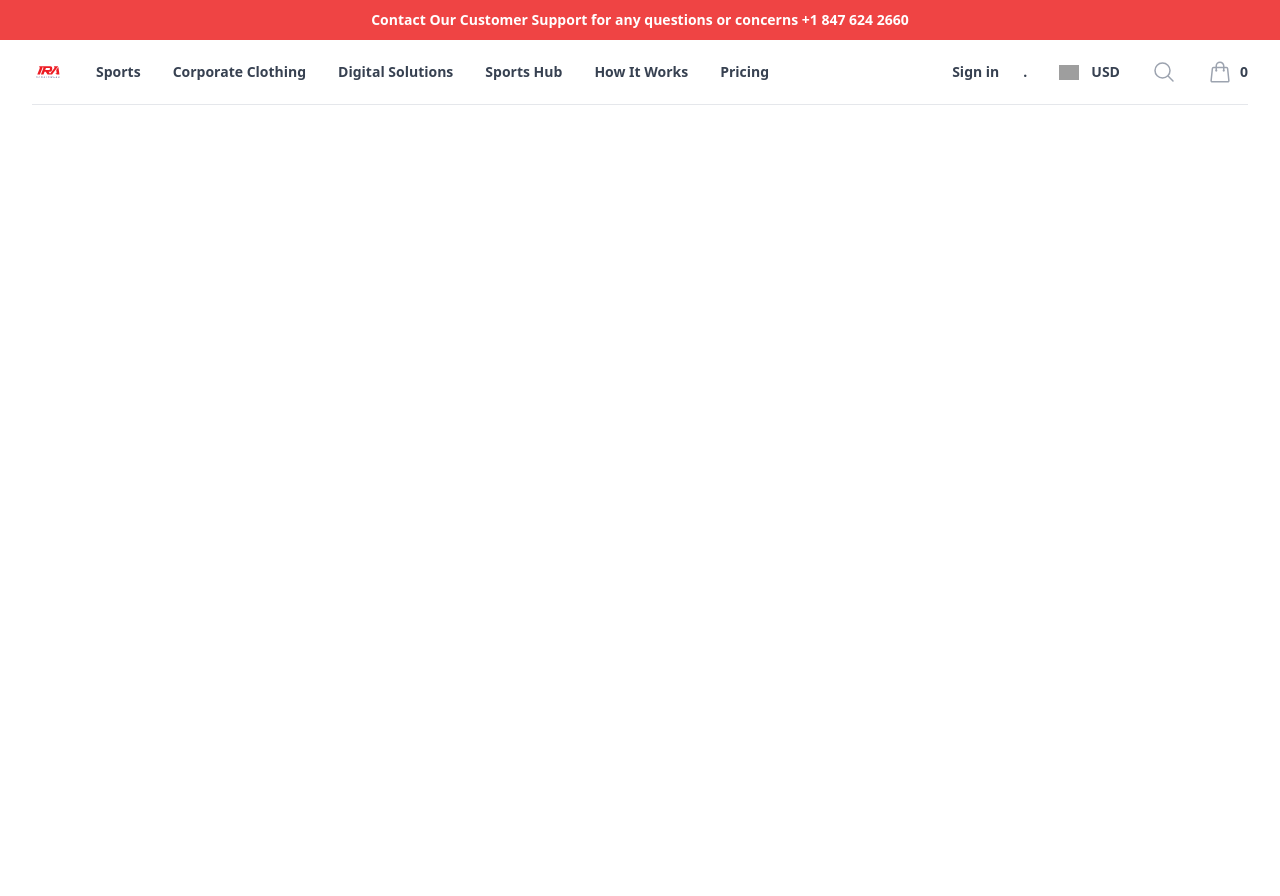
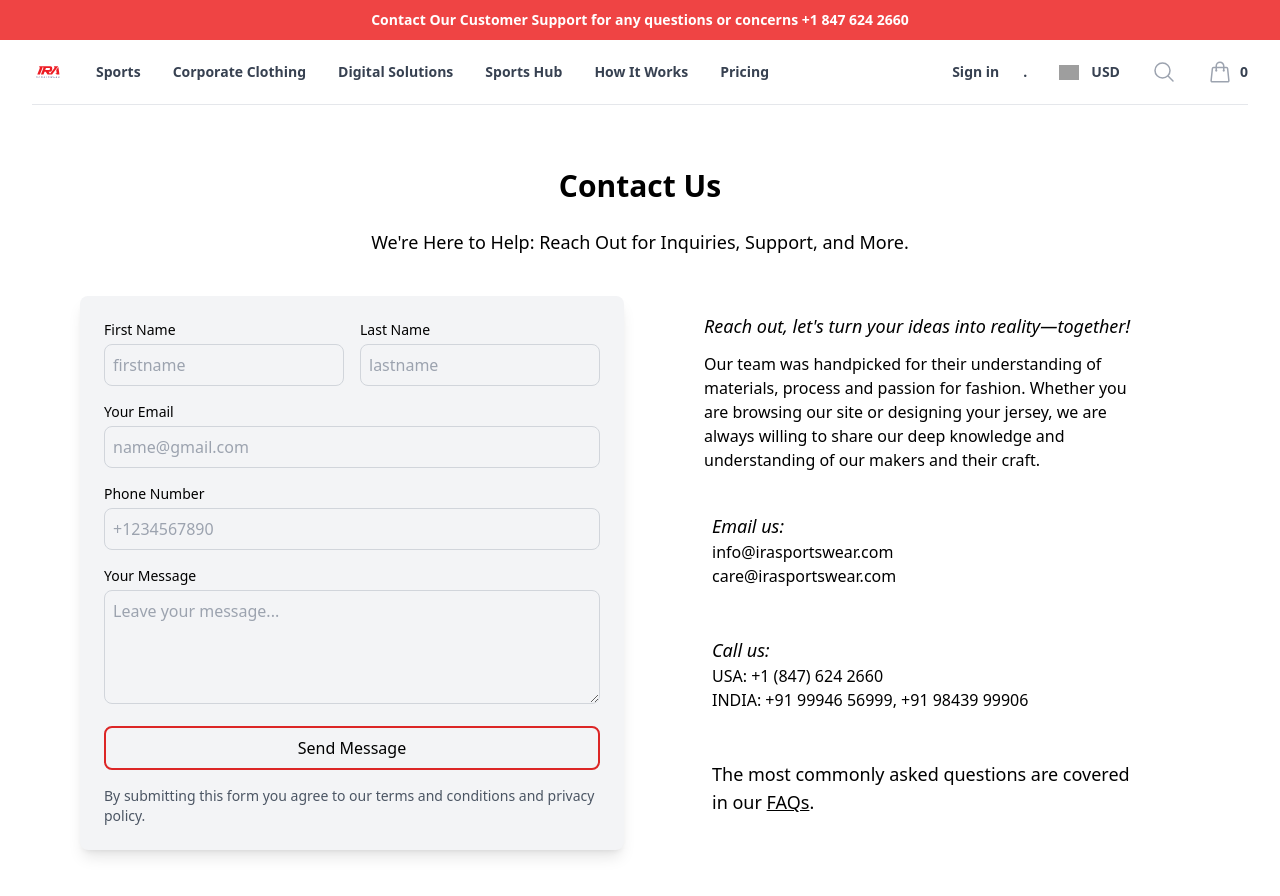
Before and after one commit to sajeesolutions/ira-sportswear, a React (Create React App) app: page / in a window 1280 px wide. Shown: the top 896 px of the page. Before the commit the page ends 800 px from the top, so only its background shows below. Built offline with nearby package versions, Linux system fonts and the light colour scheme; grey boxes are pictures that could not be loaded.

Commit message:
Added Contact Page using: react-hook-form(^7.53.2), @hookform/resolvers(^3.9.1), zod(^3.23.8)

```diff
--- a/package.json
+++ b/package.json
@@ -6,13 +6,16 @@
     "18": "0.0.0",
     "@headlessui/react": "^2.2.0",
     "@heroicons/react": "^2.2.0",
+    "@hookform/resolvers": "^3.9.1",
     "@testing-library/jest-dom": "^5.17.0",
     "@testing-library/react": "^13.4.0",
     "@testing-library/user-event": "^13.5.0",
     "react": "^18.3.1",
     "react-dom": "^18.3.1",
+    "react-hook-form": "^7.53.2",
     "react-scripts": "5.0.1",
-    "web-vitals": "^2.1.4"
+    "web-vitals": "^2.1.4",
+    "zod": "^3.23.8"
   },
   "scripts": {
     "start": "react-scripts start",
--- a/src/App.js
+++ b/src/App.js
@@ -1,13 +1,17 @@
 import logo from './logo.svg';
 //import './extra.css';
 import Header from './controllers/iraheader.js';
+import ContactUs from './views/contactpage.js';
 
 
 function App() {
   return (
+    <>
     <div className="text-center rounded-lg h-100">
      <Header />
     </div>
+    <ContactUs />
+    </>
   );
 }
 
--- /dev/null
+++ b/src/views/contactpage.js
@@ -0,0 +1,168 @@
+/* eslint-disable jsx-a11y/anchor-is-valid */
+/* eslint-disable no-unused-vars */
+import React from "react";
+import { z } from "zod";
+import { useForm } from "react-hook-form";
+import { zodResolver } from "@hookform/resolvers/zod";
+
+//Defining the validation schema
+const ContactSchema = z.object({
+  firstName: z
+    .string()
+    .min(2, "First name must be at least 2 characters")
+    .max(20),
+  lastName: z
+    .string()
+    .min(2, "Last name must be at least 2 characters")
+    .max(20),
+  email: z.string().email("Invalid email address"),
+  phone: z.string().min(10, "Phone number must be at least 10 digits").regex(/^\+?[1-9]\d{1,14}$/, "Invalid phone number format"),
+  message: z
+    .string()
+    .min(5, "Message must be at least 5 characters long")
+    .max(200, "Message must not exceed 200 characters"),
+});
+
+const ContactUs = () => {
+  //Initializing react hook form
+  const {
+    register,
+    handleSubmit,
+    formState: { errors },
+  } = useForm({ resolver: zodResolver(ContactSchema) }); //Applying the validation schema
+
+  //Function to handle form submission
+  const onSubmit = (data) => {
+    console.log("Form data:", data);
+    alert("Form submitted successfully!");
+  };
+
+  return (
+    <div className="bg-white  text-dark  min-h-screen flex flex-col items-center justify-center">
+      <div className="w-full max-w-6xl px-4 py-8">
+        <h2 className="text-center text-3xl font-bold p-2">Contact Us</h2>
+        <p className="text-center text-lg mt-2 p-2">
+          We&apos;re Here to Help: Reach Out for Inquiries, Support, and More.
+        </p>
+
+        <div className="grid grid-cols-1 lg:grid-cols-2 gap-8 mt-8">
+          <form
+            onSubmit={handleSubmit(onSubmit)}
+            className="bg-gray-100  p-6 rounded-lg shadow-lg"
+          >
+            <div className="grid grid-cols-2 gap-4">
+              <div>
+                <label className="block text-sm font-medium">First Name</label>
+                <input
+                  {...register("firstName", { required: true })}
+                  type="text"
+                  placeholder="firstname"
+                  className="w-full mt-1 p-2 bg-gray-100  text-dark rounded-lg border border-gray-300  focus:border-primary focus:outline-none"
+                />
+                {errors.firstName && (
+                  <p style={{ color: "red" }}>{errors.firstName.message}</p>
+                )}
+              </div>
+              <div>
+                <label className="block text-sm font-medium">Last Name</label>
+                <input
+                  {...register("lastName", { required: true })}
+                  type="text"
+                  placeholder="lastname"
+                  className="w-full mt-1 p-2 bg-gray-100  text-dark rounded-lg border
+                  border-gray-300  focus:border-primary focus:outline-none"
+                />
+                {errors.lastName && (
+                  <p style={{ color: "red" }}>{errors.lastName.message}</p>
+                )}
+              </div>
+            </div>
+            <div className="mt-4">
+              <label className="block text-sm font-medium">Your Email</label>
+              <input
+                {...register("email", { required: true })}
+                type="email"
+                placeholder="name@gmail.com"
+                className="w-full mt-1 p-2 bg-gray-100  text-dark rounded-lg border border-gray-300  focus:border-primary focus:outline-none"
+              />
+              {errors.email && (
+                <p style={{ color: "red" }}>{errors.email.message}</p>
+              )}
+            </div>
+            <div className="mt-4">
+              <label className="block text-sm font-medium">Phone Number</label>
+              <input
+                {...register("phone", { required: true })}
+                type="text"
+                placeholder="+1234567890"
+                className="w-full mt-1 p-2 bg-gray-100 text-dark rounded-lg border border-gray-300  focus:border-primary focus:outline-none"
+              />
+              {errors.phone && (
+                <p style={{ color: "red" }}>{errors.phone.message}</p>
+              )}
+            </div>
+            <div className="mt-4">
+              <label className="block text-sm font-medium">Your Message</label>
+              <textarea
+                {...register("message", { required: true })}
+                placeholder="Leave your message..."
+                className="w-full mt-1 p-2 bg-gray-100 text-dark rounded-lg border border-gray-300 focus:border-primary focus:outline-none"
+                rows="4"
+              ></textarea>
+              {errors.message && (
+                <p style={{ color: "red" }}>{errors.message.message}</p>
+              )}
+            </div>
+            <button
+              type="submit"
+              className="mt-4 w-full border-2 border-red-600 text-dark  py-2 rounded-lg hover:bg-red-600 hover:text-white"
+            >
+              Send Message
+            </button>
+            <p className="text-sm mt-4 text-gray-600">
+              By submitting this form you agree to our{" "}
+              <span className="text-primary">terms and conditions</span> and{" "}
+              <span className="text-primary">privacy policy</span>.
+            </p>
+          </form>
+
+          <div className="space-y-8 mx-8 p-4">
+            <div>
+              <em className="text-lg font-medium">
+                Reach out, let&apos;s turn your ideas into reality—together!
+              </em>
+              <p className="mt-3">
+                Our team was handpicked for their understanding of materials,
+                process and passion for fashion. Whether you are browsing our
+                site or designing your jersey, we are always willing to share
+                our deep knowledge and understanding of our makers and their
+                craft.
+              </p>
+            </div>
+            <div className="p-2">
+              <em className="text-lg font-medium">Email us:</em>
+              <p> info@irasportswear.com</p>
+              <p> care@irasportswear.com</p>
+            </div>
+            <div className="p-2">
+              <em className="text-lg font-medium">Call us:</em>
+              <p>USA: +1 (847) 624 2660</p>
+              <p>INDIA: +91 99946 56999, +91 98439 99906</p>
+            </div>
+            <div className="p-2">
+              <p className="text-lg">
+                The most commonly asked questions are covered in our{" "}
+                <a href="#" className="underline">
+                  FAQs
+                </a>
+                .
+              </p>
+            </div>
+          </div>
+        </div>
+      </div>
+    </div>
+  );
+};
+
+export default ContactUs;
```
Also changed, not shown: 1 other file (tests, documents, lock files or other folders).
